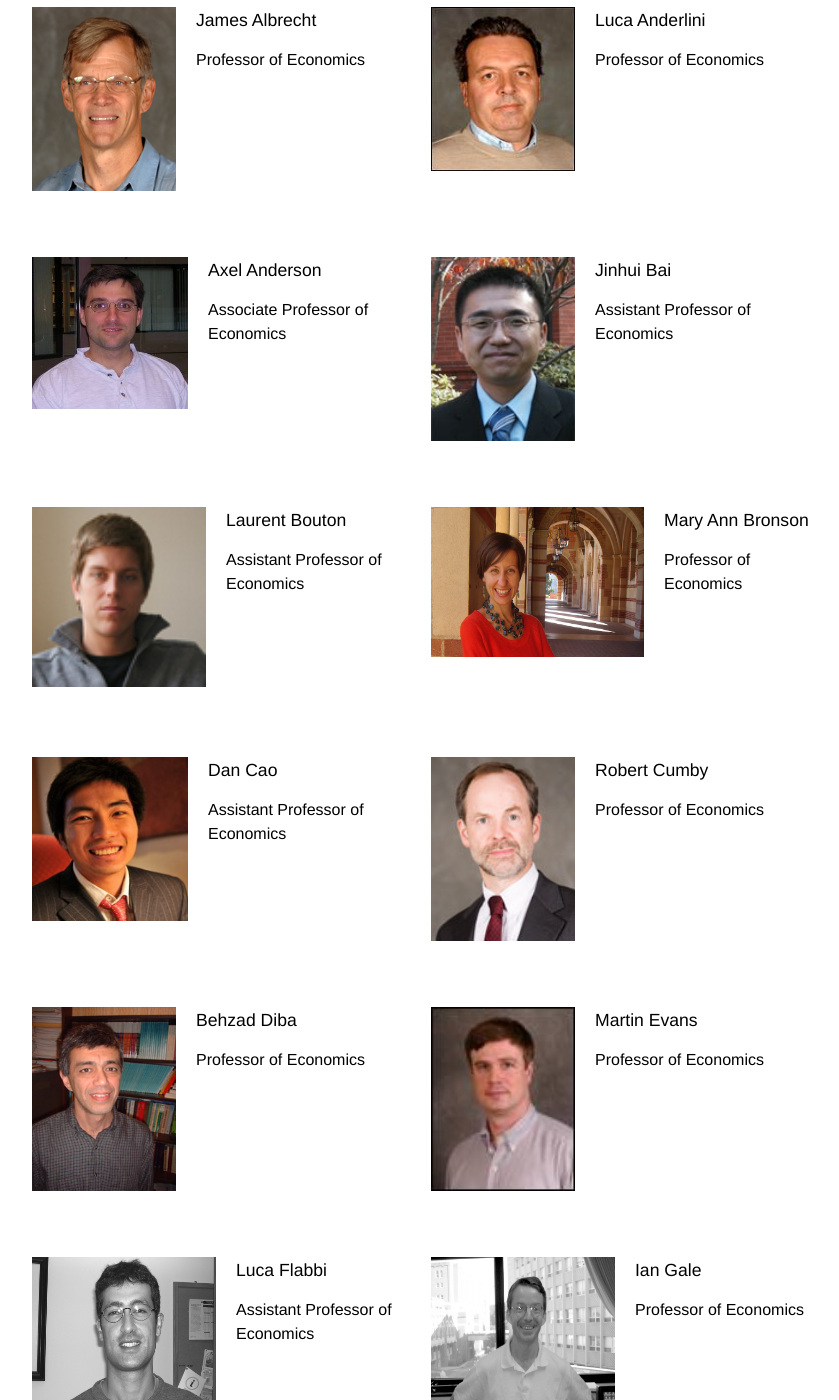
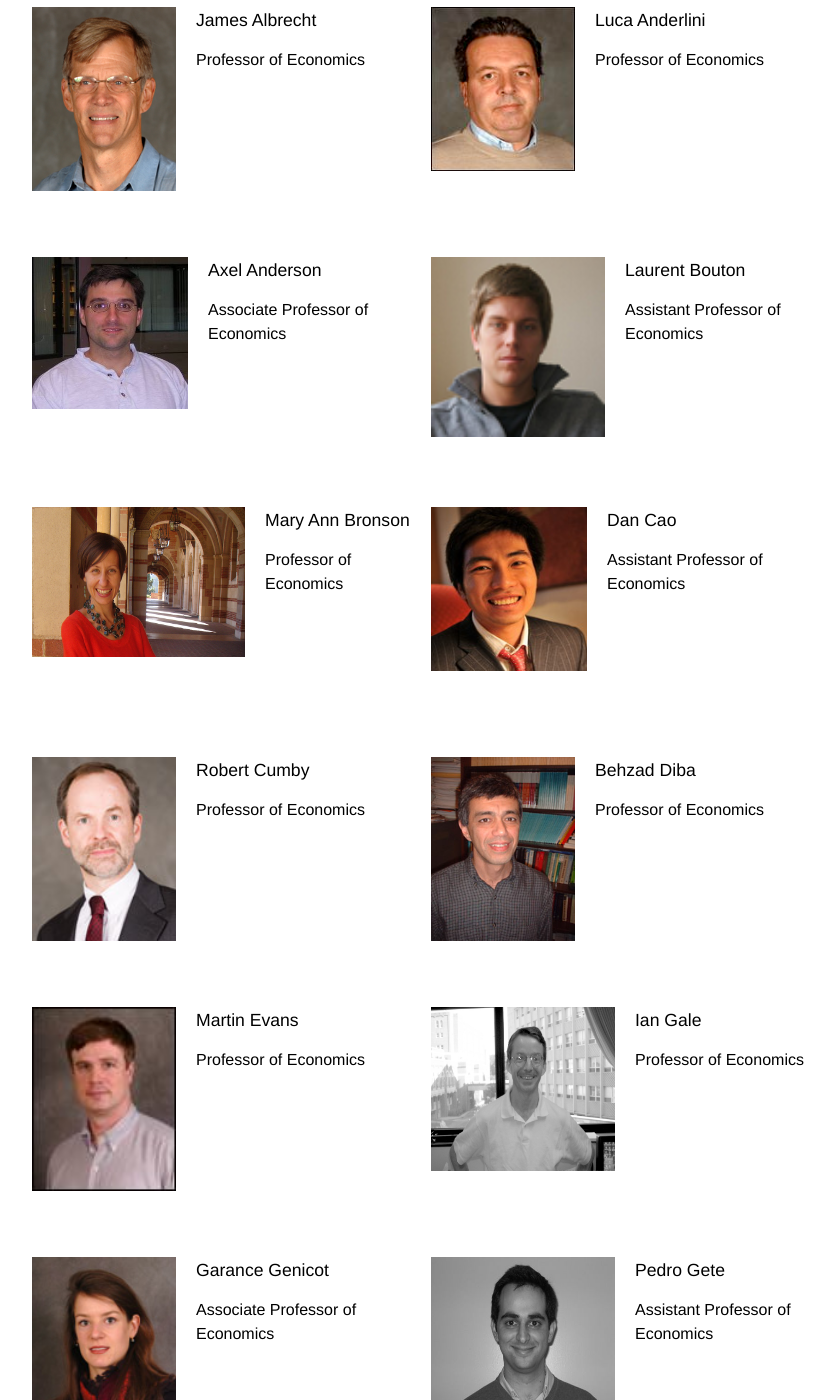
Before and after one commit to georgetown-econ/gcer, a Jekyll site: the page built from fellows.html, in a window 1280 px wide and 1400 px high, scrolled down 831 px. Shown: the whole window, without its empty margins (380-1219 px from the left). Built offline with Jekyll 4.4.1, drawn with Linux system fonts in a browser that asks for light colours; some of the changed text lies outside the part shown.

Commit message:
Edited Suss and Kalabinski's photos, added a seperator in research page, deleted a few fellows who left

```diff
--- a/_data/departmental_fellows.yml
+++ b/_data/departmental_fellows.yml
@@ -21,14 +21,6 @@
   alt: "Axel Anderson"
   link: "http://explore.georgetown.edu/people/aza/"
   content: "Associate Professor of Economics"
-
-- name: "Jinhui Bai"
-  image: "bai.jpg"
-  width: 144
-  height: 184
-  alt: "jinhui bai"
-  link: "http://explore.georgetown.edu/people/jb543/"
-  content: "Assistant Professor of Economics"
 
 - name: "Laurent Bouton"
   image: "LaurentBouton.jpg"
@@ -77,14 +69,6 @@
   alt: "martin evans"
   link: "http://explore.georgetown.edu/people/evansm1/"
   content: "Professor of Economics"
-
-- name: "Luca Flabbi"
-  image: "Luca Flabbi.jpg"
-  width: 184
-  height: 160
-  alt: "luca flabbi"
-  link: "http://explore.georgetown.edu/people/lf74/"
-  content: "Assistant Professor of Economics"
 
 - name: "Ian Gale"
   image: "Gale_Ian_galei.jpg"
--- a/about.html
+++ b/about.html
@@ -41,7 +41,7 @@
         <span class="section-title">Make a Donation:</br></span>
         <p>GCER's activities are funded by a variety of sources, including contributions. Your generous contribution helps the Center to advance its mission of research excellence.</p>
 
-        <p>To make a donation, please visit the Georgetown College's Gifting On-line web site. Under the heading, "Direct your gift," please specify "Other". A new line will appear directly below. In that line, type "Georgetown Center for Economic Research - Economics Dept" and fill out the remainder of the on-line form.</p>
+        <p>To make a donation, please visit the Georgetown College's <a href="https://secure.alumni.georgetown.edu/olc/pub/GTW/onlinegiving/showGivingForm.jsp?form_id=75315&referrer_type=UR&GTW_giftinfo_referralcode=OWEP1">Gifting On-line web site</a>. Under the heading, "Direct your gift," please specify "Other". A new line will appear directly below. In that line, type "Georgetown Center for Economic Research - Economics Dept" and fill out the remainder of the on-line form.</p>
 
         <p>Thank you for your support.</p>
       </div>
--- a/research.html
+++ b/research.html
@@ -17,6 +17,7 @@
 
       <p> The standard view dating back to Friedman (1953) hypothesizes that agents with incorrect beliefs will eventually be driven out under complete markets and will have no influence in the long run. Under incomplete markets, in contrast, Cao shows that financial institutions speculating with potentially incorrect beliefs survive in the long run drive up asset price and real investment volatility. The financial institutions mentioned above could just walk away from their collateral and get back into the market at a later time, using their current and future endowments, since the penalty for bad bets for these institutions is low. Additionally, Cao introduces a framework to model the effect of agents with heterogeneous (potentially incorrect) beliefs on asset prices. Further, using this framework, he studies the impact of different types of regulations on welfare, asset price volatility and investment.</p>
 
+    <div class="section with-line">
       <h2>Previously Featured Research Profiles:</h2>
       <p><a href="/archive/all#/2014/04/13/Feature-Research-Profile">Fall 2013 Featured Research Profile: </a>Oh what a tangled web we weave... Anderson and Smith explore the dilemmas of deception.</p>
       <p><a href="/archive">Winter/Spring 2013 Featured Research Profile: </a>   Unintended Consequences in the Struggle for Equal Rights: Anderson and Genicot explore the surprising relationship between suicides and female property rights in India.</p>
@@ -26,7 +27,7 @@
       <p><a href="/archive/all#/2011/11/29/54">Fall 2011 Featured Research Profile: </a> Junior, the Risky Investment, Grandma, the Insurance Contract, and other bedtime stories as told by Gete and Porchia.</p>
       <p><a href="/archive/all#/2011/06/23/59">Spring-Summer 2011. Featured Research Profile: </a>  Ludema, Mayda, and Mishra show that when firms talk, governments listen. </p>
       <p><a href="/archive/all#/2011/01/06/67">Winter 2011. Featured Research Profile: </a>   Bachmann and Bai examine the effects of wealth bias in the policy process. </p>
-
+    </div>
     </div>
 
     <div class="section with-line">
```
Also changed, not shown: _data/affiliated_and_visiting_fellows.yml (+0 -8 lines), _data/support_staff.yml (+5 -5 lines), assets/images/staff/kalabinski.jpg, assets/images/staff/placeholder-female.jpg (added), assets/images/staff/suss.png (added).
